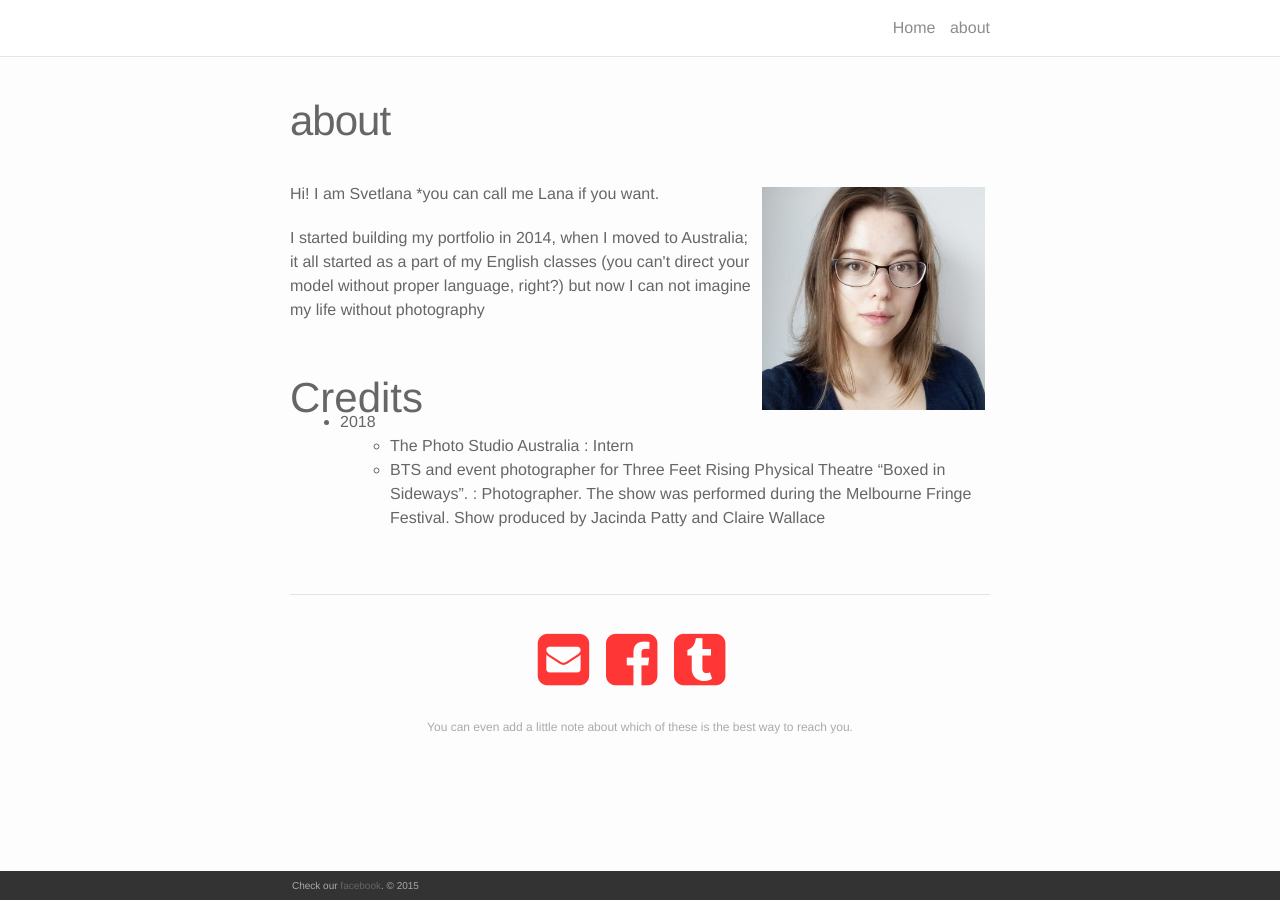
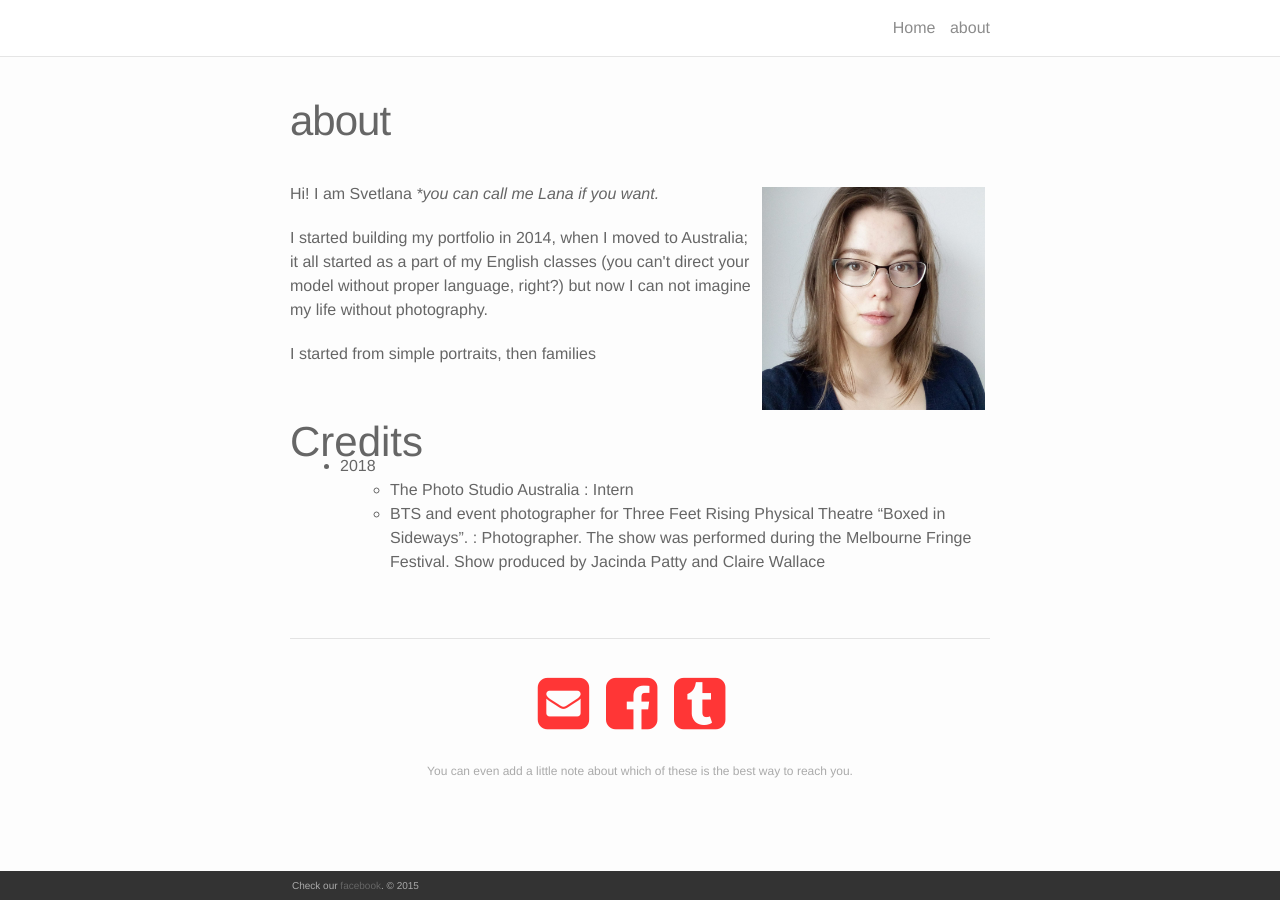
Before and after one commit to AlenPelin/keo-studio, a Jekyll site: the page built from about.md, in a window 1280 px wide. Built offline with Jekyll 4.4.1, drawn with Linux system fonts in a browser that asks for light colours; nearby versions of some CDN libraries.

Commit message:
Update from Forestry.io - Updated about.md

```diff
--- a/about.md
+++ b/about.md
@@ -6,11 +6,11 @@ permalink: "/about/"
 ---
 <img class="col one right" src="/media/avatar.jpg">
 
-<p>Hi! I am Svetlana *you can call me Lana if you want.</p>
+<p>Hi! I am Svetlana <i>*you can call me Lana if you want.</i></p>
 
-<p>I started building my portfolio in 2014, when I moved to Australia; it all started as a part of my English classes (you can't direct your model without proper language, right?) but now I can not imagine my life without photography</p>
+<p>I started building my portfolio in 2014, when I moved to Australia; it all started as a part of my English classes (you can't direct your model without proper language, right?) but now I can not imagine my life without photography.</p>
 
-<p></p>
+<p>I started from simple portraits, then families</p>
 
 <br/>
 
```
